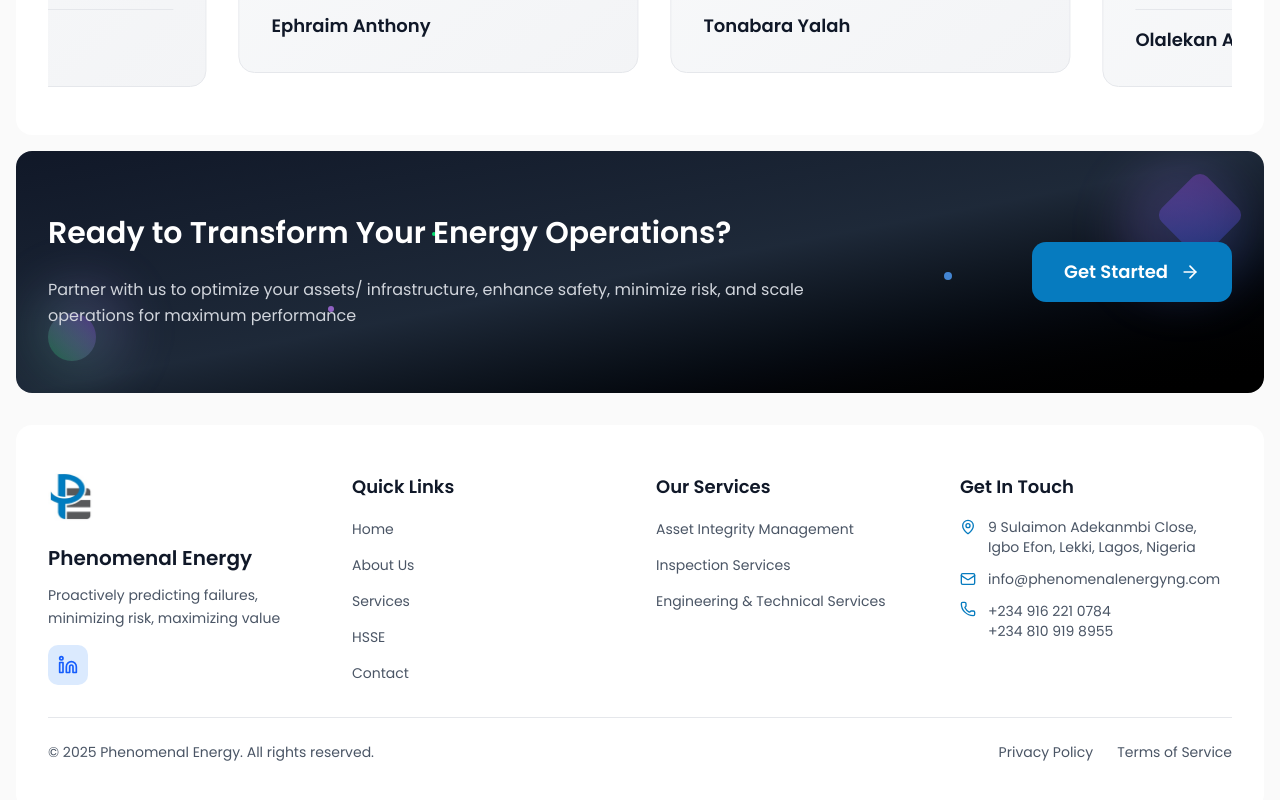
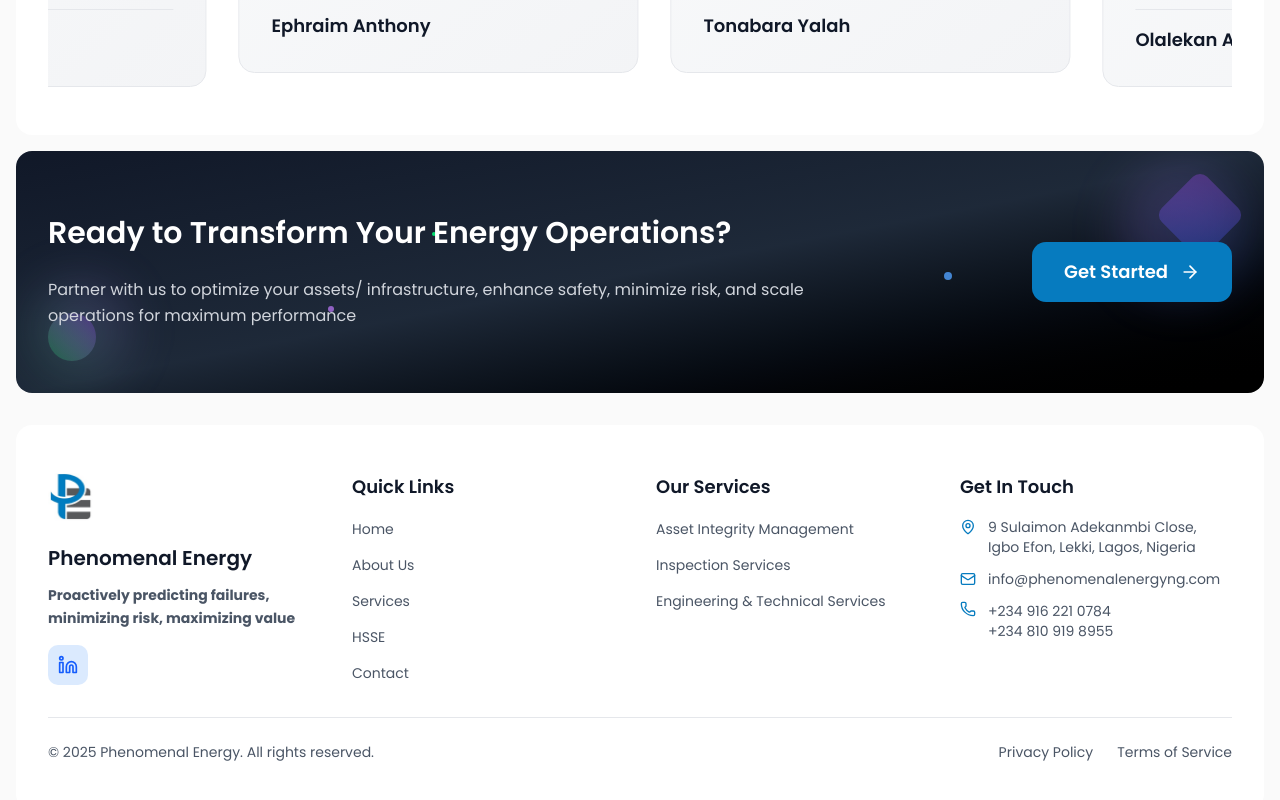
Before and after one commit to RalphFred/phenomenal-energies, a Next.js app: page / in a window 1280 px wide. Shown: the part 3548-4348 px from the top of the page. Built offline with nearby package versions, Linux system fonts and the light colour scheme.

Commit message:
feat: enhance footer text styling for improved emphasis and readability

```diff
--- a/src/components/shared/Footer.tsx
+++ b/src/components/shared/Footer.tsx
@@ -30,7 +30,7 @@
             <h3 className="text-xl font-semibold text-gray-900 mb-3">
               Phenomenal Energy
             </h3>
-            <p className="text-gray-600 text-sm leading-relaxed mb-4">
+            <p className="text-gray-600 text-sm leading-relaxed mb-4 font-bold">
             Proactively predicting failures, minimizing risk, maximizing value
             </p>
             <div className="flex gap-3">
```
